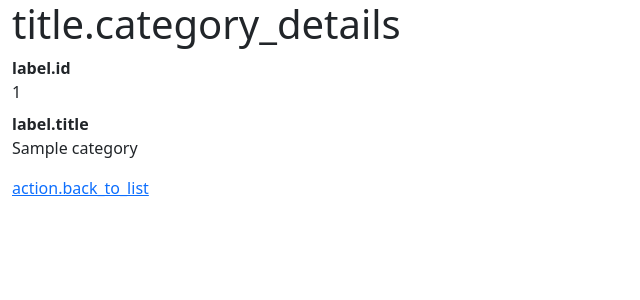
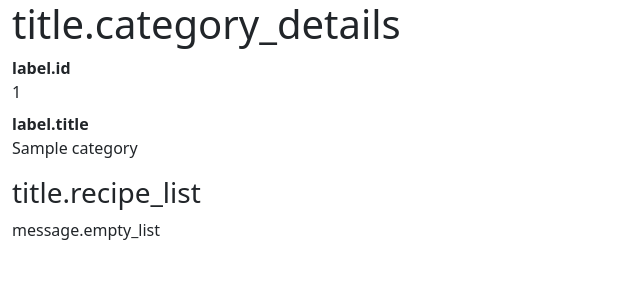
Before and after one commit to zo4564/cookbook, a Symfony app: template app/templates/category/show.html.twig in a window 1280 px wide. Shown: the top 300 px of the page, without its empty margins (0-640 px from the left). Run offline with Twig, Linux system fonts and the light colour scheme; the template is opened without the code that fills it: most values are stand-ins (such as "Sample title", 1, 10 or a date in 2020); some libraries are stand-ins or nearby versions.

Commit message:
show recipes on category page

```diff
--- a/app/src/Entity/Recipe.php
+++ b/app/src/Entity/Recipe.php
@@ -71,4 +71,5 @@ class Recipe
 
         return $this;
     }
+
 }
--- a/app/src/Service/RecipeServiceInterface.php
+++ b/app/src/Service/RecipeServiceInterface.php
@@ -5,6 +5,7 @@
 
 namespace App\Service;
 
+use App\Entity\Category;
 use App\Entity\Recipe;
 use Knp\Component\Pager\Pagination\PaginationInterface;
 
@@ -21,5 +22,6 @@ interface RecipeServiceInterface
      * @return PaginationInterface<string, mixed> Paginated list
      */
     public function getPaginatedList(int $page): PaginationInterface;
+    public function getPaginatedListByCategory(int $page, Category $category): PaginationInterface;
 
 }
--- a/app/templates/category/show.html.twig
+++ b/app/templates/category/show.html.twig
@@ -13,11 +13,50 @@
             <dt>{{ 'label.title'|trans }}</dt>
             <dd>{{  category.name }}</dd>
         </dl>
-        <p>
-            <a href="{{ url('category_index') }}" title="{{ 'action.back_to_list'|trans }}">
-                {{ 'action.back_to_list'|trans }}
-            </a>
-        </p>
+
+        <h3>{{ 'title.recipe_list'|trans }}</h3>
+        {% if pagination is defined and pagination.items|length %}
+
+            <div class="navigation text-center">
+                {{ knp_pagination_render(pagination) }}
+            </div>
+
+            <table class="table table-striped">
+                <thead>
+                <tr>
+                    <th>{{ knp_pagination_sortable(pagination, 'label.id'|trans, 'recipe.id') }}</th>
+                    <th>{{ knp_pagination_sortable(pagination, 'label.title'|trans, 'recipe.title') }}</th>
+                    <th>{{ knp_pagination_sortable(pagination, 'label.content'|trans, 'recipe.content') }}</th>
+                    <th>{{ 'label.actions'|trans }}</th>
+                </tr>
+                </thead>
+                <tbody>
+                {% for recipe in pagination.items %}
+                    <tr>
+                        <td>{{ recipe.id }}</td>
+                        <td>{{ recipe.title }}</td>
+                        <td>{{ recipe.content }}</td>
+                        <td>
+                            <a href="{{ url('recipe_show', {id: recipe.id}) }}" title="{{ 'action.show'|trans }}">
+                                {{ 'action.show'|trans }}
+                            </a>
+                        </td>
+                    </tr>
+                {% endfor %}
+                </tbody>
+            </table>
+
+            <div class="navigation text-center">
+                {{ knp_pagination_render(pagination) }}
+            </div>
+
+        {% else %}
+            <p>
+                {{ 'message.empty_list'|trans }}
+            </p>
+        {% endif %}
+
+
     {% else %}
         <p>
             {{ 'message.record_not_found'|trans }}
```
Also changed, not shown: app/migrations/Version20230613144937.php (added, +31 -0 lines), app/src/Controller/CategoryController.php (+5 -2 lines), app/src/Entity/Category.php (+40 -1 lines), app/src/Service/RecipeService.php (+12 -0 lines).
